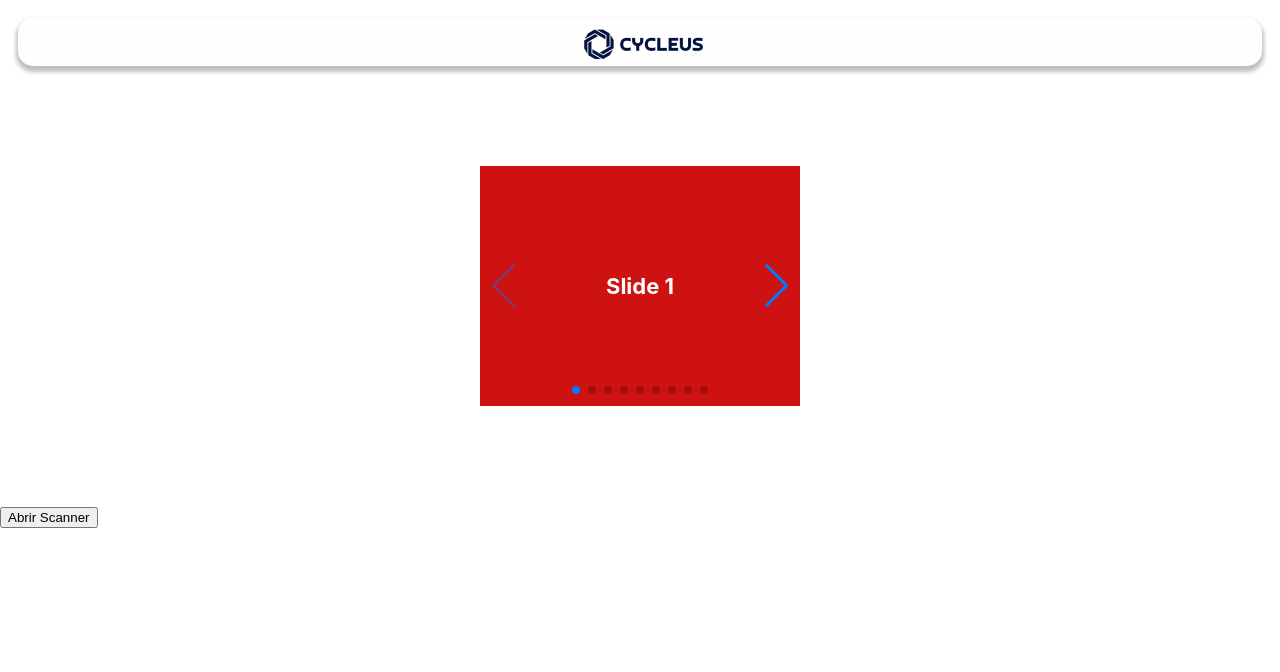
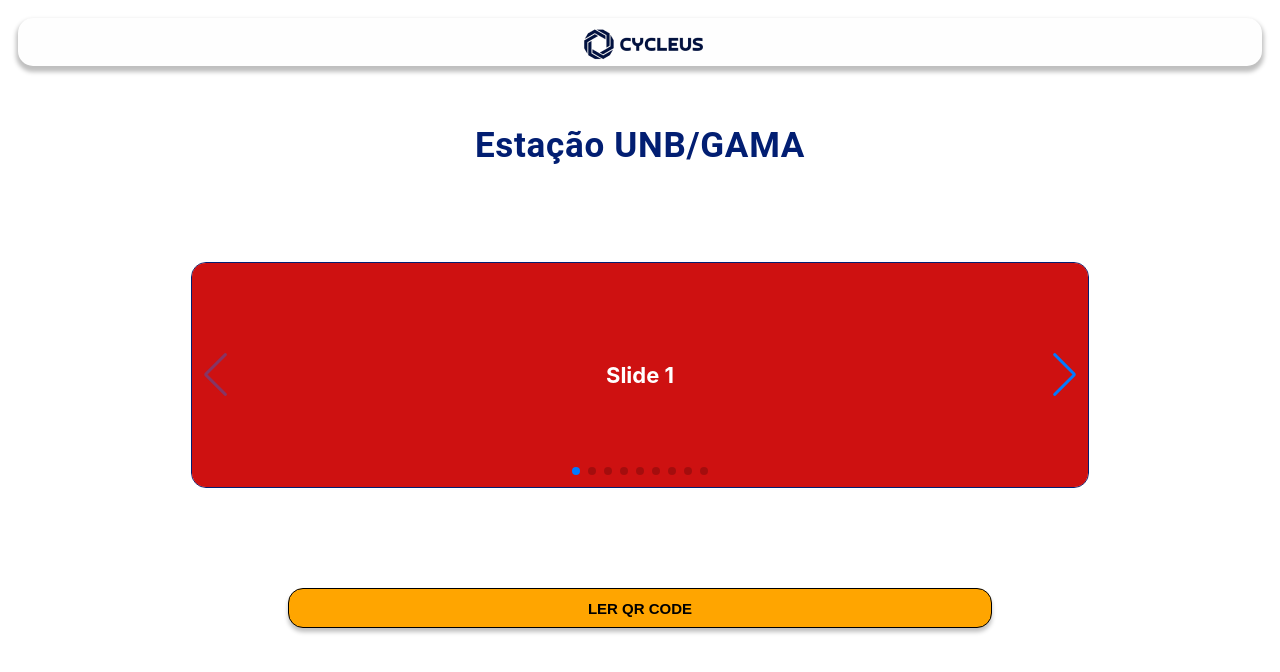
Before and after one commit to yuriAlves5/PI2_CYCLEUS_FRONTEND, a React (Create React App) app: page / in a window 1280 px wide. Shown: the top 672 px of the page. Built offline with nearby package versions, Linux system fonts and the light colour scheme.

Commit message:
css button and statin name change

```diff
--- a/src/pages/Station.jsx
+++ b/src/pages/Station.jsx
@@ -1,4 +1,4 @@
-import React, { useState } from "react";
+import React, { useEffect, useState } from "react";
 import BarcodeScannerPluginRework from "../components/QrCodeReader";
 import Header from '../components/Header';
 import { Swiper, SwiperSlide } from 'swiper/react';
@@ -21,9 +21,15 @@ const Station = () => {
     setScannerOpen(true);
   };
 
+
+
   return (
     <div>
       <Header></Header>
+
+      <div id="station_name">
+            Estação UNB/GAMA
+      </div>
 
       <Swiper
         grabCursor={true}
@@ -52,10 +58,12 @@ const Station = () => {
         <SwiperSlide>Slide 8</SwiperSlide>
         <SwiperSlide>Slide 9</SwiperSlide>
       </Swiper>
-      {!scannerOpen && (
-        <button onClick={handleButtonClick}>Abrir Scanner</button>
-      )}
-      {scannerOpen && <BarcodeScannerPluginRework />}
+      <div id="button_div">
+        {!scannerOpen && (
+            <button id="QrCode" onClick={handleButtonClick}>LER QR CODE</button>
+        )}
+        {scannerOpen && <BarcodeScannerPluginRework />}
+      </div>
     </div>
   );
 };
--- a/src/styles/Station.css
+++ b/src/styles/Station.css
@@ -1,7 +1,22 @@
+#station_name{
+  color: #021E72;
+  font-size: 35px;
+  font-family: Roboto;
+  font-weight: 700;
+  line-height: 32px;
+  letter-spacing: 0.7px;
+  justify-content: center;
+  align-items: center;
+  display: flex;
+  margin-top: 8vh;
+}
+
 .swiper {
     margin: 100px auto;
-    width: 320px;
-    height: 240px;
+    width: 70vw;
+    height: 28vh;
+    border-radius: 15px;
+    border: 1px solid #021E72;
   }
 
   .swiper-slide {
@@ -52,3 +67,20 @@
   .swiper-slide:nth-child(10n) {
     background-color: rgb(54, 94, 77);
   }
+
+#button_div{
+  display: flex;
+  align-items: center;
+  justify-content: center;
+}
+
+#QrCode{
+  width: 55vw;
+  height: 5vh;
+  font-weight: 700;
+  font-size: 15px;
+  border-radius: 15px;
+  border: 1px solid #000;
+  background: #FFA500;
+  box-shadow: 0px 4px 4px 0px rgba(0, 0, 0, 0.25);
+}
```
